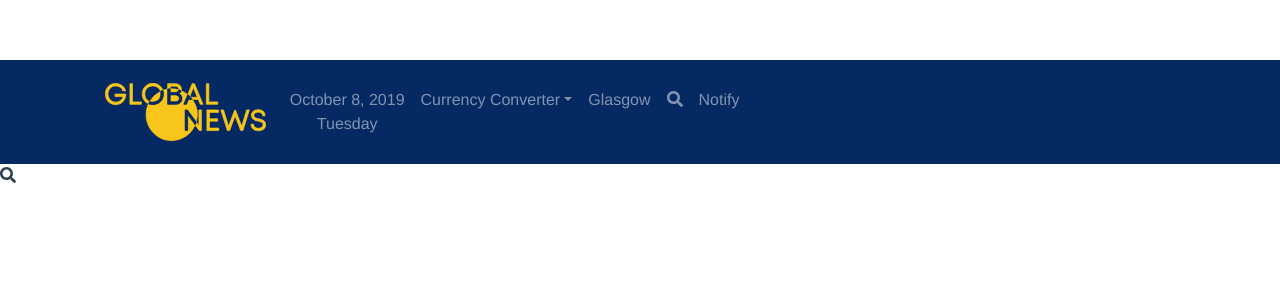
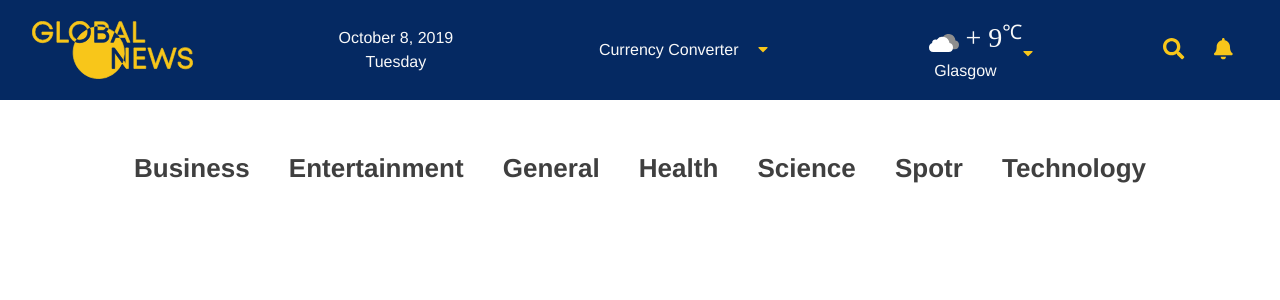
Before and after one commit to EndrerMe/global-news, a Vue app: page / in a window 1280 px wide. Shown: the top 300 px of the page. Built offline with nearby package versions, Linux system fonts and the light colour scheme.

Commit message:
Add header

```diff
--- a/src/App.vue
+++ b/src/App.vue
@@ -11,7 +11,6 @@
   -moz-osx-font-smoothing: grayscale;
   text-align: center;
   color: #2c3e50;
-  margin-top: 60px;
 }
 </style>
 
--- a/src/shared/layouts/header/header.vue
+++ b/src/shared/layouts/header/header.vue
@@ -1,66 +1,183 @@
 <template>
   <div class="header-wrap">
-    <div class="container">
-      <div class="header">
-        <div class="logo"></div>
-
-        <div class="header-content">
-          <div>
-            <b-navbar toggleable="lg" type="dark" variant="info">
-              <b-navbar-brand href="#">
-                <img src="../../../assets/images/logo.svg" alt="logo" />
-              </b-navbar-brand>
-
+    <div class="header">
+      <div class="header-content">
+        <div class="top-menu-wrap">
+          <div class="container">
+            <b-navbar class="top-menu" toggleable="md" type="dark" variant="info">
               <b-navbar-toggle target="nav-collapse"></b-navbar-toggle>
-
               <b-collapse id="nav-collapse" is-nav>
                 <b-navbar-nav>
+                  <b-nav-item href="#">
+                    <img src="../../../assets/images/logo.svg" alt="logo" />
+                  </b-nav-item>
                   <b-nav-item href="#" class="current-date">
                     <span>October 8, 2019</span>
                     <span>Tuesday</span>
                   </b-nav-item>
-                  <b-nav-item-dropdown text="Currency Converter">
-                    <b-dropdown-item href="#">...</b-dropdown-item>
-                  </b-nav-item-dropdown>
+                  <b-nav-item href="#">
+                    <span>
+                      Currency Converter
+                      <font-awesome-icon icon="caret-down" />
+                    </span>
+                  </b-nav-item>
+                  <b-nav-item href="#" class="weather-wrap">
+                    <span class="weather-content">
+                      <span>
+                        <img src="../../../assets/images/cloud.svg" alt="cloud" />
+                      </span>
+                      <span class="weather-value">
+                        + 9
+                        <span class="celsius-value">&#8451;</span>
+                      </span>
+                      <span class="weather-dropdown-arrow">
+                        <font-awesome-icon icon="caret-down" />
+                      </span>
+                      <p>Glasgow</p>
+                    </span>
+                  </b-nav-item>
+                  <b-nav-item href="#">
+                    <font-awesome-icon icon="search" class="fa-lg" />
+                    <font-awesome-icon icon="bell" class="fa-lg" />
+                  </b-nav-item>
+                </b-navbar-nav>
+              </b-collapse>
+            </b-navbar>
+          </div>
+        </div>
+        <div class="bottom-menu-wrap">
+          <div class="container">
+            <b-navbar class="bottom-menu" toggleable="md" type="dark" variant="info">
+              <b-navbar-toggle target="nav-collapse"></b-navbar-toggle>
+              <b-collapse id="nav-collapse" is-nav>
+                <b-navbar-nav>
+                  <b-nav-item href="#" class="current-date">
+                    <span>Business</span>
+                  </b-nav-item>
+                  <b-nav-item href="#">
+                    <span>Entertainment</span>
+                  </b-nav-item>
+                  <b-nav-item href="#" class="weather-wrap">
+                    <span>General</span>
+                  </b-nav-item>
+                  <b-nav-item href="#" class="weather-wrap">
+                    <span>Health</span>
+                  </b-nav-item>
+                  <b-nav-item href="#" class="weather-wrap">
+                    <span>Science</span>
+                  </b-nav-item>
 
-                  <b-nav-item href="#">Glasgow</b-nav-item>
-                  <b-nav-item href="#">
-                          <font-awesome-icon icon="search" />
+                  <b-nav-item href="#" class="weather-wrap">
+                    <span>Spotr</span>
                   </b-nav-item>
-                  <b-nav-item href="#">Notify</b-nav-item>
+                  <b-nav-item href="#" class="weather-wrap">
+                    <span>Technology</span>
+                  </b-nav-item>
                 </b-navbar-nav>
-
-                <!-- Right aligned nav items -->
               </b-collapse>
             </b-navbar>
           </div>
         </div>
       </div>
     </div>
-
-    <div style="position:absolute;">
-      <font-awesome-icon icon="search" />
-
-    </div>
   </div>
 </template>
 
 <style scoped>
-.header-wrap {
+.top-menu-wrap .navbar {
   background-color: #052962 !important;
 }
-
-.navbar {
-  padding: 20px;
+.top-menu-wrap {
+  background-color: #052962;
 }
-.navbar-brand {
-  padding: 0;
+.top-menu-wrap .container {
+  max-width: 1638px;
 }
-.current-date a {
+.bottom-menu {
+  background-color: unset !important;
+  padding: 41px !important;
+}
+.bottom-menu button {
+  background: black;
+}
+.bottom-menu ul li a span {
+  color: #3f3f3f;
+  font-size: 26px;
+  font-weight: bold;
+}
+nav.bottom-menu {
+  margin: 0 auto;
+}
+.bottom-menu-wrap .navbar-nav {
+  width: 100%;
+  display: flex;
+  justify-content: space-between;
+  align-items: center;
+}
+.top-menu-wrap .navbar-nav {
+  width: 100%;
+  display: flex;
+  justify-content: space-between;
+  align-items: center;
+}
+.top-menu-wrap .navbar-nav li a svg {
+  margin: 0 15px;
+  color: rgb(248, 198, 26);
+}
+.top-menu-wrap .navbar-nav li.weather-wrap {
+  position: relative;
   display: flex;
   flex-direction: column;
 }
-.navbar {
-  background-color: #052962 !important;
+.top-menu-wrap .navbar-nav li.weather-wrap .weather-dropdown-arrow {
+  position: absolute;
+  top: 25px;
+  right: -46px;
+}
+.top-menu-wrap .navbar-nav li.weather-wrap p {
+  margin-bottom: 0;
+}
+.top-menu-wrap .navbar-nav li .nav-link {
+  padding: 0 !important;
+}
+.top-menu-wrap .navbar-nav li a span {
+  color: #f9f9f9;
+}
+.top-menu-wrap .navbar-nav li a {
+  color: #f9f9f9;
+}
+.top-menu-wrap .navbar-nav li .nav-item {
+  color: #f9f9f9;
+}
+.top-menu-wrap .navbar {
+  padding: 17px;
+}
+.top-menu-wrap .navbar-brand {
+  padding: 0;
+}
+.top-menu-wrap .current-date a {
+  display: flex;
+  flex-direction: column;
+}
+.top-menu-wrap .weather-value {
+  font-family: "Semibold";
+  font-size: 28px;
+}
+.top-menu-wrap .weather-value .celsius-value {
+  font-size: 20px;
+  position: absolute;
 }
 </style>
+
+<style scoped>
+@media (max-width: 1199px) {
+  .bottom-menu ul li a span {
+    font-size: 23px;
+  }
+}
+@media (max-width: 991px) {
+  .bottom-menu ul li a span {
+    font-size: 17px;
+  }
+}
+</style>
```
Also changed, not shown: src/assets/images/cloud.svg (added), 1 other file (tests, documents, lock files or other folders).
